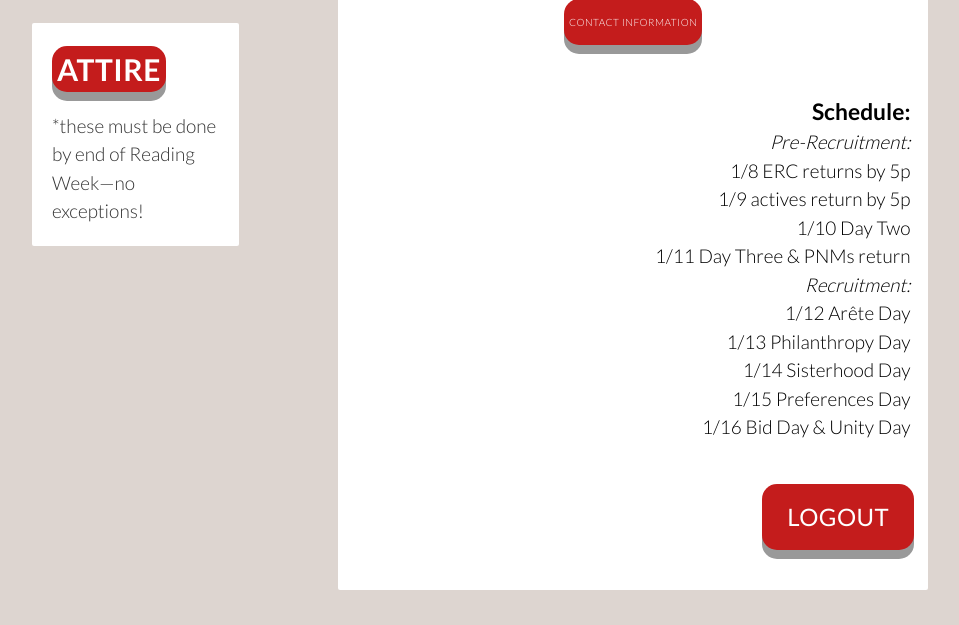
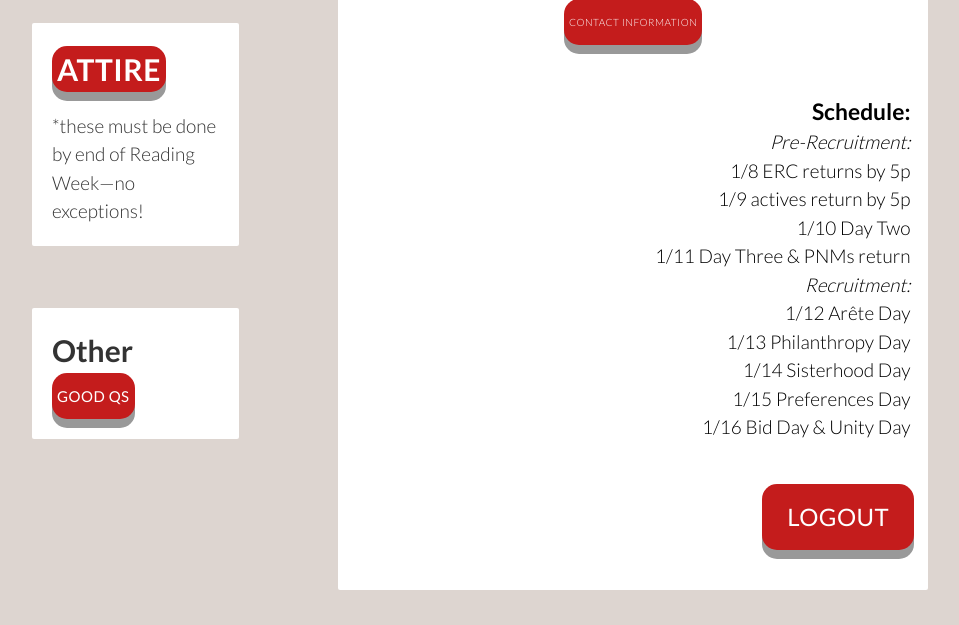
Before and after one commit to elainecole/aoii-recruitment, a Django app: page / in a window 1280 px wide. Shown: the part 484-1109 px from the top of the page, without its empty margins (160-1119 px from the left). Run offline with Django 3.2, Linux system fonts and the light colour scheme; a user stored in the database is signed in; tables that the repository leaves empty hold one stand-in row (values such as "Sample post"); style sheets or scripts are compiled from the project's sources.

Commit message:
added Good Qs

```diff
--- a/webapp/templates/partials/hello/hello_base.html
+++ b/webapp/templates/partials/hello/hello_base.html
@@ -7,7 +7,6 @@
                     <p class="title-lato">
                         Forms
                     </p>
-
                     <a href="https://goo.gl/forms/qZZC9QQlsCoPDHtr1" target="_blank" class="login-button btn" style="padding: 5px; font-size: 15px">
                         Contact Info
                     </a><br><br>
@@ -34,6 +33,16 @@
                     </p>
                 </div>
             </div>
+            <div class="card wrapper auth-wrapper">
+                <div class="card-content">
+                    <p class="title-lato">
+                        Other
+                    </p>
+                    <a href="https://docs.google.com/document/d/1wq-OpntDfuH_n7kJ7ZpVnCRQ9RdE3A2v9s8lHgr0xvY/edit?usp=sharing" target="_blank" class="login-button btn" style="padding: 5px; font-size: 15px">
+                        Good Qs
+                    </a>
+                </div>
+            </div>
         </div>
         <div style="padding-top: 5%" class="col m8 offset-m1 s12">
             <div class="card wrapper">
```
